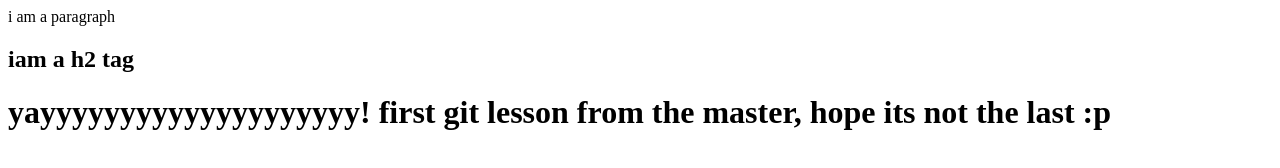
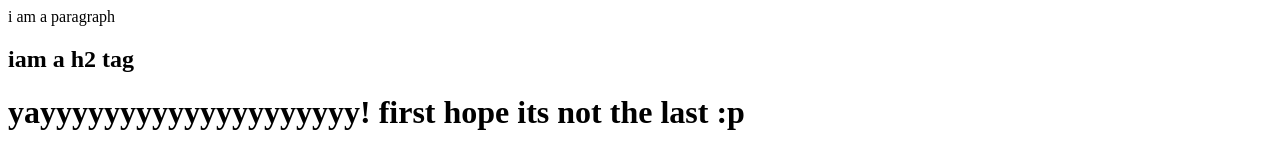
Before and after one commit to nidhibaid/testRepo, a plain HTML site: page index.html in a window 1280 px wide. Drawn offline with Linux system fonts and the light colour scheme.

Commit message:
testing newfea branch

```diff
--- a/index.html
+++ b/index.html
@@ -7,7 +7,7 @@
 <body>
 <p> i am a paragraph </p>
 <h2> iam a h2 tag </h2>
-<h1>yayyyyyyyyyyyyyyyyyyyy! first git lesson from the master, hope its not the last :p
+<h1>yayyyyyyyyyyyyyyyyyyyy! first hope its not the last :p
  </h1>
 </body>
 </html>
```
